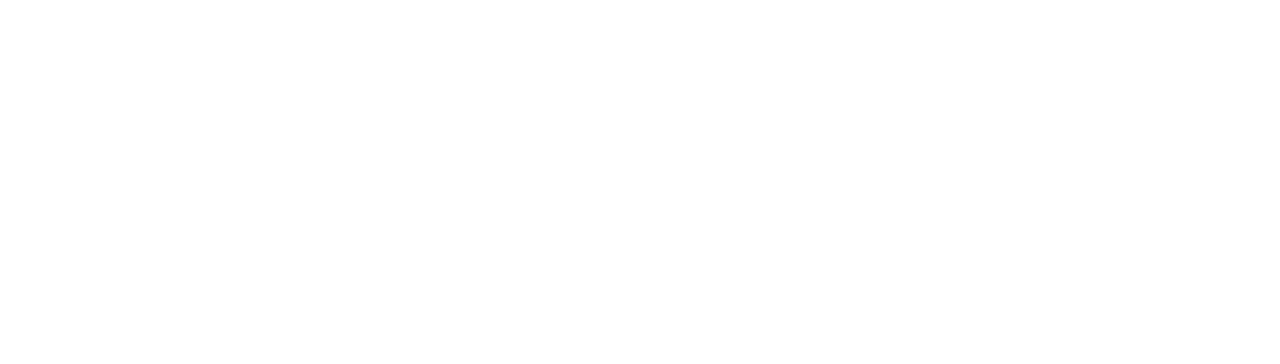
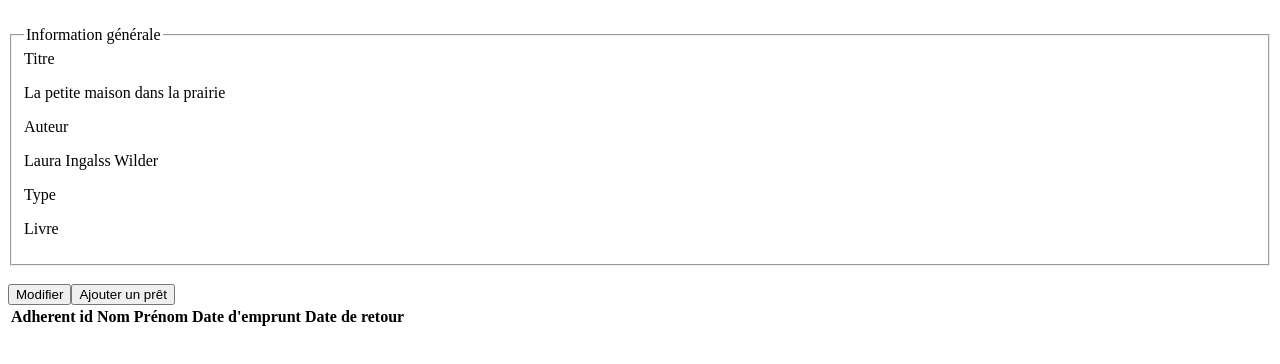
Before and after one commit to Raidez/mediatic, a website: page front-end/app/index.html at #/media in a window 1280 px wide. Drawn offline with nearby package versions, Linux system fonts and the light colour scheme; some packages are replaced by stand-ins of ours; a script that the page names is missing.

Commit message:
ajout media.html et correction

```diff
--- a/front-end/app/app.js
+++ b/front-end/app/app.js
@@ -1,8 +1,8 @@
 'use strict';
 (function (){
-    angular.module('app', ['ngRoute']).config(function ($routeProvider) {
-        // $routeProvider.otherwise({
-        //     redirectTo: '/login'
-        // })
+    angular.module('app', ['ngRoute', 'media']).config(function ($routeProvider) {
+        $routeProvider.otherwise({
+            redirectTo: '/media'
+        })
     })
 })();
--- a/front-end/app/index.html
+++ b/front-end/app/index.html
@@ -8,7 +8,7 @@
     <script src="bower_components/angular-route/angular-route.js"></script>
 
     <script src="app.js"></script>
-
+    <script src="views/media-view/media.js"></script>
     <title ng-bind="pageTitle"></title>
 </head>
 
--- a/front-end/app/views/media-view/media.html
+++ b/front-end/app/views/media-view/media.html
@@ -0,0 +1,44 @@
+<section id="contenu" class="container-fluid" ng-controller="mediaController as media">
+
+    <br>
+    <form class="form-inline col-md-10 col-md-push-1">
+        <fieldset class="row">
+            <legend>Information générale</legend>
+            <div class="input-group">
+                <span class="input-group-addon">Titre</span>
+                <p class="form-control" ng-bind="media.media.titre"></p>
+            </div>
+            <div class="input-group">
+                <span class="input-group-addon">Auteur</span>
+                <p class="form-control" ng-bind="media.media.auteur"></p>
+            </div>
+            <div class="input-group">
+                <span class="input-group-addon">Type</span>
+                <p class="form-control" ng-bind="media.media.type"></p>
+            </div>
+        </fieldset>
+        <br>
+        <table class="table table-hover">
+            <thead>
+                <tr>
+                    <th>Adherent id</th>
+                    <th>Nom</th>
+                    <th>Prénom</th>
+                    <th>Date d'emprunt</th>
+                    <th>Date de retour</th>
+                    <th></th>
+                </tr>
+            </thead>
+            <tbody>
+                <tr ng-repeat=" adherent in media.emprunteurs ">
+                    <td ng-bind="adherent.adherent.id"></td>
+                    <td ng-bind="adherent.adherent.nom"></td>
+                    <td ng-bind="adherent.adherent.prenom"></td>
+                    <td ng-bind="adherent.depart"></td>
+                    <td ng-bind="adherent.depart"></td>
+                </tr>
+
+                <button type="button" class="btn btn-primary" data-toggle="modal" data-target="#modificationMedia">Modifier</button>
+                <button type="button" class="btn btn-primary" data-toggle="modal" data-target="#ajoutEmprunteur">Ajouter un prêt</button>
+    </form>
+</section>
--- a/front-end/app/views/media-view/media.js
+++ b/front-end/app/views/media-view/media.js
@@ -3,13 +3,13 @@
 var app = angular.module('media', ['ngRoute']);
 
 app.config(function ($routeProvider) {
-	$routeProvider.when('/media/:id', {
-		templateUrl: 'views/view-media/media.html',
+	$routeProvider.when('/media', {
+		templateUrl: 'views/media-view/media.html',
 		controller: 'mediaController'
 	});
 });
 
-app.controller('mediaController', function ($http, $routeParam) {
+app.controller('mediaController', function ($http, $routeParams) {
 	var $ = this;
 
 	//TODO: service get media from id
```
